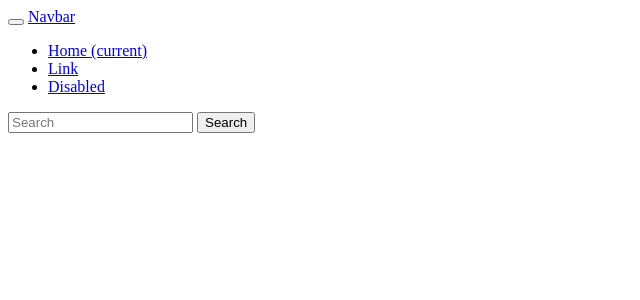
After one commit to YokiDiabeul/BBQ, a Django app: template templates/commande/header.html in a window 1280 px wide. The commit adds this page. Shown: the top 300 px of the page, without its empty margins (0-640 px from the left). Run offline with Django 3.2, Linux system fonts and the light colour scheme; the template is opened without the code that fills it, so the values that code supplies are empty.

Commit message:
PPHHIILLIIPPEE

```diff
--- /dev/null
+++ b/templates/commande/header.html
@@ -0,0 +1,33 @@
+<!DOCTYPE html>
+<html>
+    <head>
+        <meta charset="utf-8">
+        <title>Header</title>
+    </head>
+    <body>
+        <nav class="navbar navbar-toggleable-md navbar-light bg-faded">
+          <button class="navbar-toggler navbar-toggler-right" type="button" data-toggle="collapse" data-target="#navbarSupportedContent" aria-controls="navbarSupportedContent" aria-expanded="false" aria-label="Toggle navigation">
+            <span class="navbar-toggler-icon"></span>
+          </button>
+          <a class="navbar-brand" href="#">Navbar</a>
+
+          <div class="collapse navbar-collapse" id="navbarSupportedContent">
+            <ul class="navbar-nav mr-auto">
+              <li class="nav-item active">
+                <a class="nav-link" href="#">Home <span class="sr-only">(current)</span></a>
+              </li>
+              <li class="nav-item">
+                <a class="nav-link" href="#">Link</a>
+              </li>
+              <li class="nav-item">
+                <a class="nav-link disabled" href="#">Disabled</a>
+              </li>
+            </ul>
+            <form class="form-inline my-2 my-lg-0">
+              <input class="form-control mr-sm-2" type="text" placeholder="Search">
+              <button class="btn btn-outline-success my-2 my-sm-0" type="submit">Search</button>
+            </form>
+          </div>
+        </nav>
+    </body>
+</html>
```
Also changed, not shown: templates/commande/index.html (+6 -26 lines).
